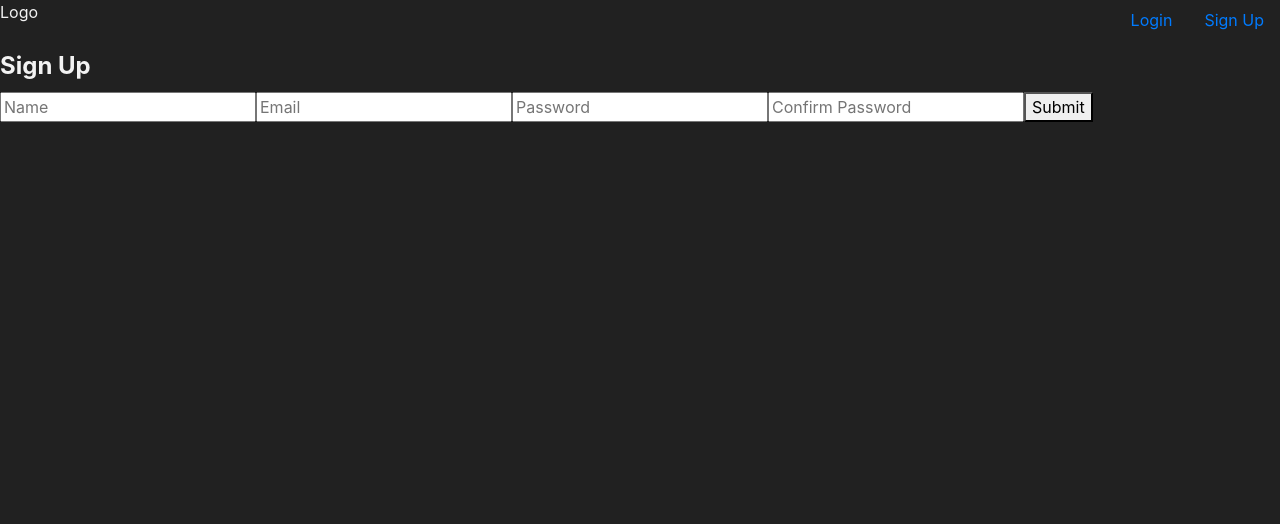
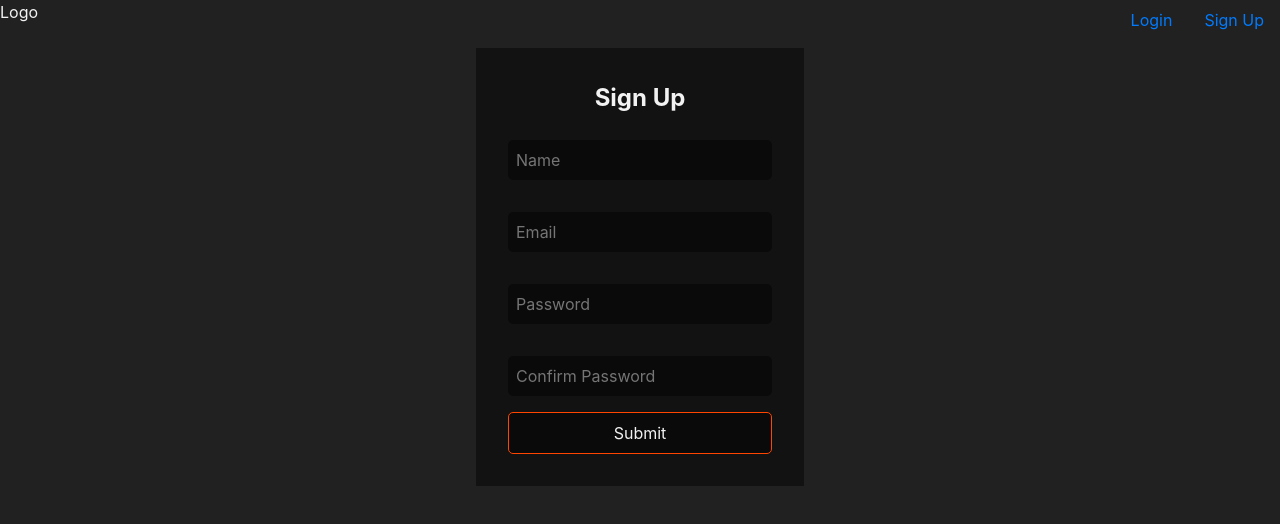
Before and after one commit to mthom26/face-recognition-client, a React (Create React App) app: page /signup in a window 1280 px wide. Shown: the top 524 px of the page. Built offline with nearby package versions, Linux system fonts and the light colour scheme.

Commit message:
Style SignUp form

```diff
--- a/src/components/App/App.module.css
+++ b/src/components/App/App.module.css
@@ -1,3 +1,5 @@
 .app {
   padding: 3rem 0;
+  display: flex;
+  justify-content: center;
 }
--- a/src/components/SignUp/SignUp.js
+++ b/src/components/SignUp/SignUp.js
@@ -1,4 +1,6 @@
 import React, { Component } from 'react';
+
+import styles from './SignUp.module.css';
 
 const initialFormData = {
   name: '',
@@ -53,9 +55,9 @@ class SignUp extends Component {
     const { name, email, password, confirmPassword } = this.state.formData;
 
     return (
-      <div>
+      <div className={styles.container}>
         <h2>Sign Up</h2>
-        <form>
+        <form className={styles.form}>
           <input
             onChange={this.onUpdateState}
             value={name}
@@ -92,7 +94,9 @@ class SignUp extends Component {
             id="confirmPassword"
           />
 
-          <button onClick={this.onSubmit}>Submit</button>
+          <button className={styles.button} onClick={this.onSubmit}>
+            Submit
+          </button>
         </form>
       </div>
     );
--- a/src/components/SignUp/SignUp.module.css
+++ b/src/components/SignUp/SignUp.module.css
@@ -0,0 +1,20 @@
+.container {
+  padding: 2rem;
+  background: #00000076;
+  display: flex;
+  flex-direction: column;
+  text-align: center;
+}
+
+.form {
+  display: flex;
+  flex-direction: column;
+}
+
+.button {
+  color: #f2f2f2;
+  border: 1px solid orangered;
+  border-radius: 5px;
+  background: #00000076;
+  padding: 0.5rem;
+}
--- a/src/index.css
+++ b/src/index.css
@@ -14,3 +14,16 @@ code {
   font-family: source-code-pro, Menlo, Monaco, Consolas, 'Courier New',
     monospace;
 }
+
+input {
+  color: #f2f2f2;
+  margin: 1rem 0;
+  padding: 0.5rem;
+  background: #00000076;
+  border: none;
+  border-radius: 5px;
+}
+
+button {
+  cursor: pointer;
+}
```
